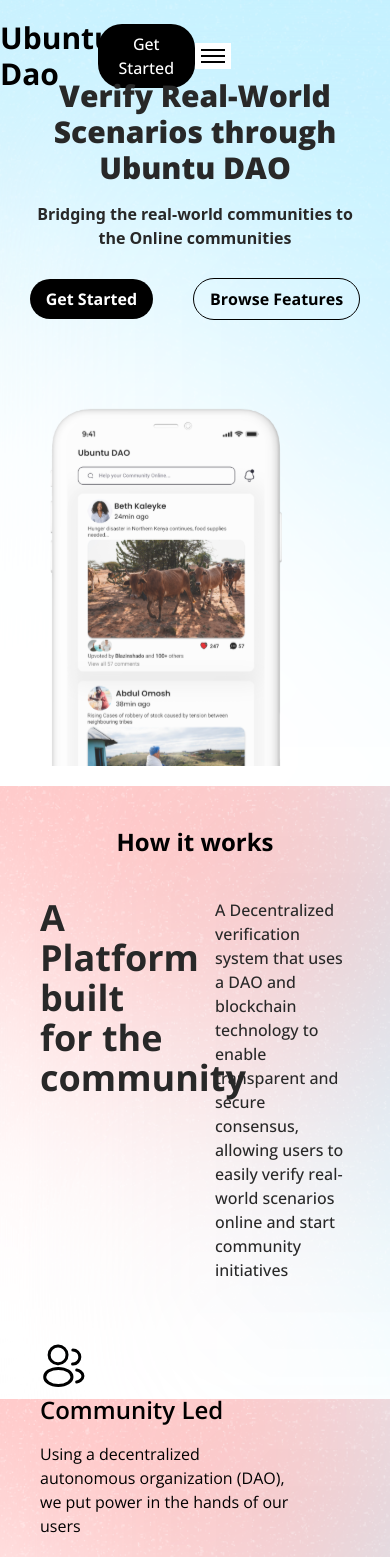
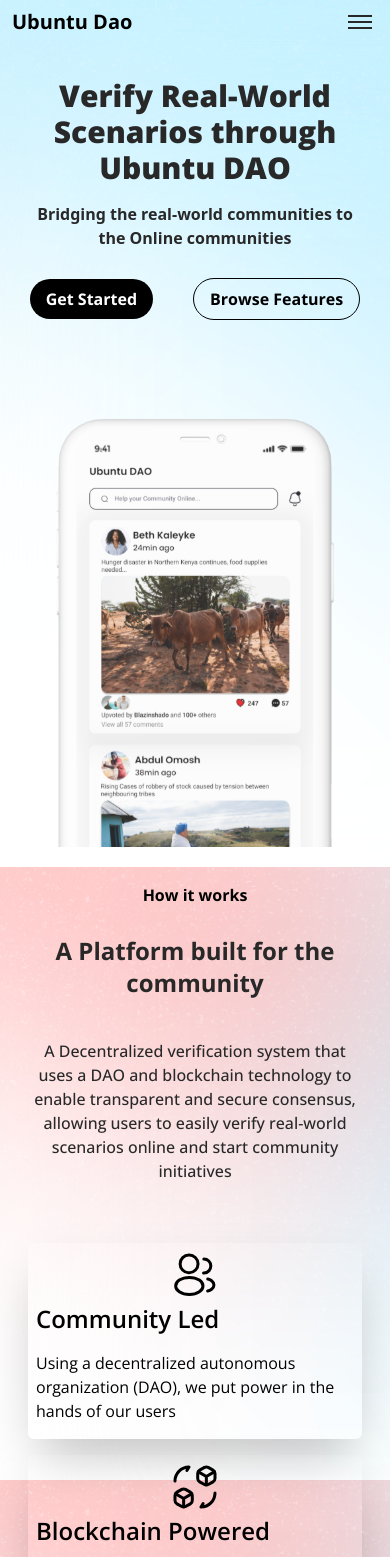
Before and after one commit to Ronexlemon/Ubuntu-Dao, a React (Create React App) app in the folder client/: page / in a window 390 px wide. Shown: the top 1557 px of the page. Built offline with nearby package versions, Linux system fonts and the light colour scheme.

Commit message:
Modify the outlook of the website

```diff
--- a/client/src/components/About.js
+++ b/client/src/components/About.js
@@ -2,19 +2,19 @@ import { ourPromiseSource } from "../helpers/aboutSource";
 
 const About = () => {
   return (
-    <main className="bg-about p-5">
+    <main className="bg-about p-2 md:p-5">
       <section className="container mx-auto">
-        <article className="flex p-5 justify-center">
-          <h1 className="font-bold text-2xl">How it works</h1>
+        <article className="flex p-2 md:p-5 justify-center">
+          <h1 className="font-bold text-ld md:text-2xl">How it works</h1>
         </article>
-        <article className="flex">
-          <article className="w-6/12 p-5">
-            <h3 className="font-bold text-text text-4xl">
+        <article className="flex flex-col md:flex-row">
+          <article className="w-full md:w-6/12 p-5">
+            <h3 className="font-bold text-text text-center md:text-left text-2xl md:text-4xl">
               A Platform built for the community
             </h3>
           </article>
-          <article className="w-6/12 p-5">
-            <p className="text-text font-medium">
+          <article className="w-full md:w-6/12 p-5">
+            <p className="text-text text-center md:text-left font-medium">
               A Decentralized verification system that uses a DAO and blockchain
               technology to enable transparent and secure consensus, allowing
               users to easily verify real-world scenarios online and start
@@ -24,11 +24,14 @@ const About = () => {
         </article>
         <article className="p-5 mt-5 md:0 flex gap-4 md:gap-10 justify-evenly md:justify-between flex-wrap">
           {ourPromiseSource.map((data) => (
-            <article key={data.id} className="md:w-[30%] flex flex-col gap-1">
-              <div className="w-2/12">
+            <article
+              key={data.id}
+              className="md:w-[30%] flex flex-col gap-1 shadow-2xl md:shadow-none p-2 rounded-md"
+            >
+              <div className="flex justify-center md:justify-start">
                 <img src={data.image} alt="promise" />
               </div>
-              <div className="w-10/12">
+              <div className="">
                 <h1 className="font-semibold text-2xl pb-2">{data.title}</h1>
                 <p className=" text-base py-2">{data.content}</p>
               </div>
--- a/client/src/components/LandingPage.js
+++ b/client/src/components/LandingPage.js
@@ -3,7 +3,7 @@ import Navbar from "../components/Navbar";
 
 const LandingPage = () => {
   return (
-    <main className=" bg-landing">
+    <main className="bg-landing">
       <Navbar />
       <section className="md:h-[80vh] overflow-hidden flex items-center">
         <section className="container mx-auto flex flex-col justify-between md:flex-row items-center">
@@ -23,8 +23,8 @@ const LandingPage = () => {
               </button>
             </article>
           </article>
-          <article className="w-full p-5 md:w-6/12">
-            <img className="w-5/6" src={MainScreen} alt="landing" />
+          <article className="w-full  p-5 md:w-6/12">
+            <img className="w-full md:w-5/6" src={MainScreen} alt="landing" />
           </article>
         </section>
       </section>
--- a/client/src/components/Navbar.js
+++ b/client/src/components/Navbar.js
@@ -10,9 +10,9 @@ const Navbar = () => {
 
   return (
     <main className="w-full h-[50px]">
-      <section className="container mx-auto py-5  flex items-center">
-        <article className="flex items-center w-3/12">
-          <h1 className="text-orange font-bold text-3xl cursor-pointer">
+      <section className="container mx-auto py-2 md:py-5 px-3  flex justify-between items-center">
+        <article className="flex items-center md:w-3/12">
+          <h1 className="text-orange font-bold text-xl md:text-3xl cursor-pointer">
             Ubuntu Dao
           </h1>
         </article>
@@ -29,7 +29,7 @@ const Navbar = () => {
             </NavLink>
           </ul>
         </article>
-        <article className="flex items-center justify-end w-3/12">
+        <article className="md:flex hidden items-center justify-end w-3/12">
           <button className="py-2 px-4 rounded-3xl cursor-pointer w-fit bg-button text-white font-medium">
             Get Started
           </button>
@@ -37,15 +37,15 @@ const Navbar = () => {
         <article className="md:hidden">
           <div
             onClick={expand}
-            className="space-y-1 p-1.5 bg-white md:hidden cursor-pointer z-50"
+            className="space-y-1 p-1.5 md:hidden cursor-pointer z-50"
           >
-            <div className="w-6 h-0.5 bg-black"></div>
-            <div className="w-6 h-0.5 bg-black"></div>
-            <div className="w-6 h-0.5 bg-black"></div>
+            <div className="w-6 h-0.5 bg-text"></div>
+            <div className="w-6 h-0.5 bg-text"></div>
+            <div className="w-6 h-0.5 bg-text"></div>
           </div>
           {isExpanded && (
             <div>
-              <ul className=" absolute top-0 left-0 bg-button text-white text-center rounded-b-1xl w-full space-y-10 p-10 z-20">
+              <ul className=" absolute top-0 left-0 text-text bg-landing text-center rounded-b-1xl w-full space-y-5 p-10 z-20">
                 <div className="flex justify-start" onClick={expand}>
                   {" "}
                   <i className="bx bx-x bx-md text-white"></i>
@@ -60,7 +60,7 @@ const Navbar = () => {
                   className="cursor-pointer hover:text-textLight"
                   onClick={expand}
                 >
-                  <a href={`#about`}>Reports</a>
+                  <a href={`#about`}>Platform</a>
                 </li>
                 <li
                   className="cursor-pointer hover:text-textLight"
```
